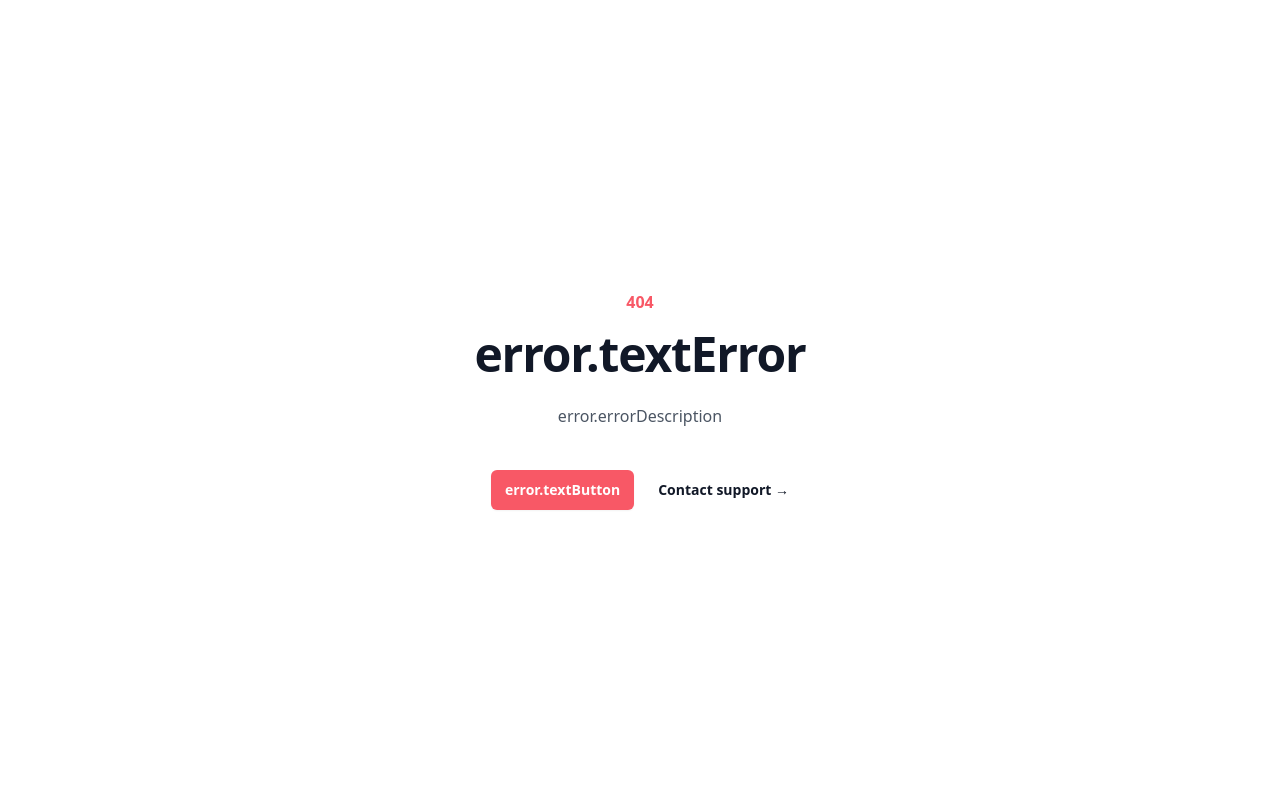
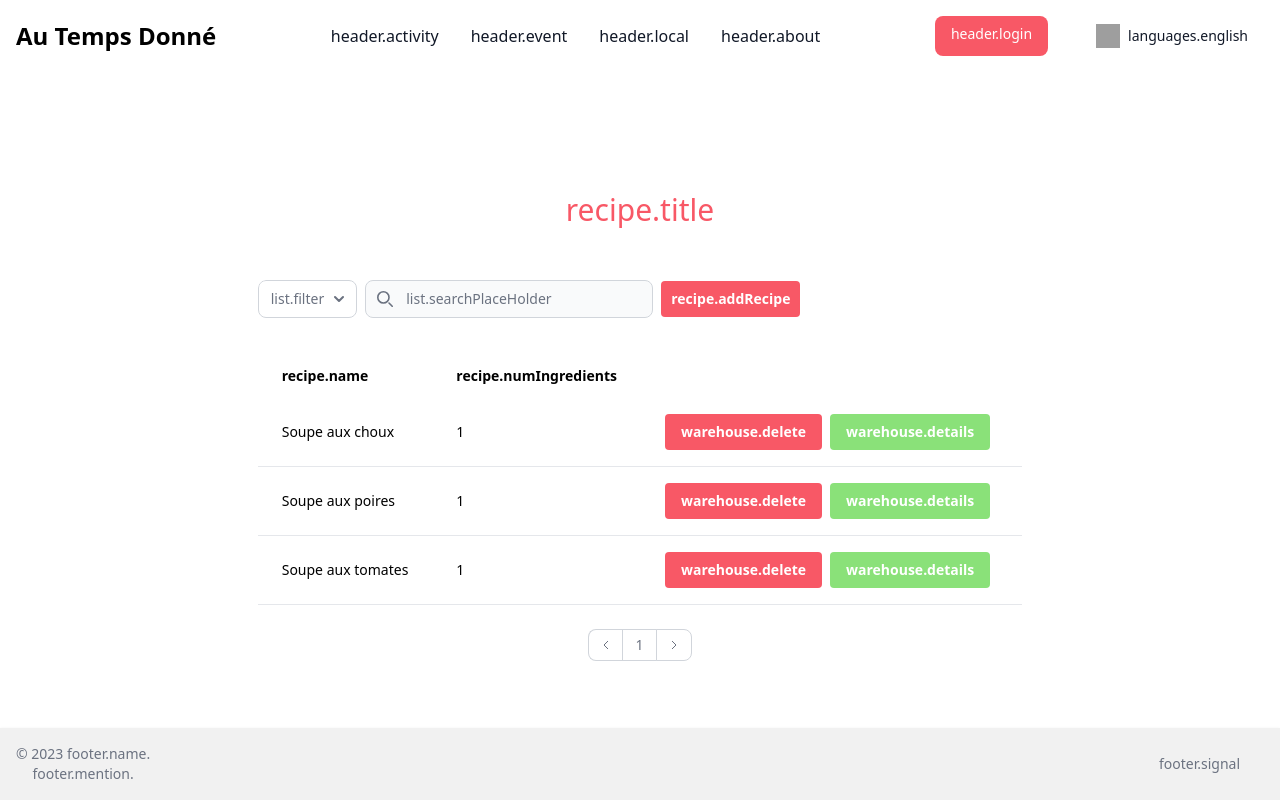
Before and after one commit to Akasuraax/ATD-Front, a React (Vite) app in the folder ATD-Front/: page /Recettes in a window 1280 px wide. Before the commit this address had no page. Built offline with nearby package versions, Linux system fonts and the light colour scheme; grey boxes are pictures that could not be loaded; the HTML template or start-up script is replaced by a standard one.

Commit message:
recipe list

```diff
--- a/ATD-Front/src/locales/en/translation.json
+++ b/ATD-Front/src/locales/en/translation.json
@@ -178,5 +178,13 @@
     "addWarehouse": "Add a warehouse",
     "delete": "Delete",
     "details": "Details"
+  },
+  "recipe": {
+    "title": "Recipes list",
+    "titled": "Titled",
+    "numIngredients" : "Number of ingredients",
+    "delete": "Delete",
+    "details": "Details",
+    "addRecipe": "Add a recipe"
   }
 }
--- a/ATD-Front/src/locales/fr/translation.json
+++ b/ATD-Front/src/locales/fr/translation.json
@@ -179,5 +179,13 @@
     "addWarehouse": "Ajouter un entrepôt",
     "delete": "Supprimer",
     "details": "Détails"
+  },
+  "recipe": {
+    "title": "Liste des recettes",
+    "titled": "Intitulé",
+    "numIngredients" : "Nombre d'ingrédients",
+    "delete": "Supprimer",
+    "details": "Détails",
+    "addRecipe": "Ajouter une recette"
   }
 }
--- /dev/null
+++ b/ATD-Front/src/page/Recipe/Recipe.jsx
@@ -0,0 +1,44 @@
+import './recipe.css'
+import {useTranslation} from "react-i18next";
+import List from "../../components/List/List.jsx";
+
+function Recipe(){
+    const { t } = useTranslation();
+    const title = t("recipe.title")
+    const titled = t("recipe.name");
+    const numIngredients = t("recipe.numIngredients");
+    const addRecipe = t("recipe.addRecipe");
+    const deleteBtn = t("warehouse.delete");
+    const details = t("warehouse.details");
+
+    const list = [
+        {titled: "Soupe aux choux", numIngredients: 1},
+        {titled: "Soupe aux poires", numIngredients: 1},
+        {titled: "Soupe aux tomates", numIngredients: 1},
+    ];
+
+    const userActions = [
+        { label: {deleteBtn}, onClick: (item) => console.log('Supprime', item) },
+        { label: {details}, onClick: (item) => console.log('J\'accepte', item) },
+    ];
+
+    const addAction = [
+        {
+            label: {addRecipe},
+            onClick: (item) => console.log('J\'accepte', item)
+        }
+    ];
+
+    return (
+        <main>
+            <div className="m-auto visit-page">
+                <h2 className="text-center m-12">{title}</h2>
+                <List data={list} column={[{titled}, {numIngredients}]} actions={userActions} add={addAction}
+                      filter={[{numIngredients}]}/>
+            </div>
+        </main>
+    )
+
+}
+
+export default Recipe;
```
Also changed, not shown: ATD-Front/src/App.jsx (+6 -1 lines), ATD-Front/src/page/Recipe/recipe.css (added), ATD-Front/src/page/Vehicle/Vehicle.jsx (renamed from ATD-Front/src/page/Vehicles/Vehicle.jsx), ATD-Front/src/page/Vehicle/vehicle.css (added).
